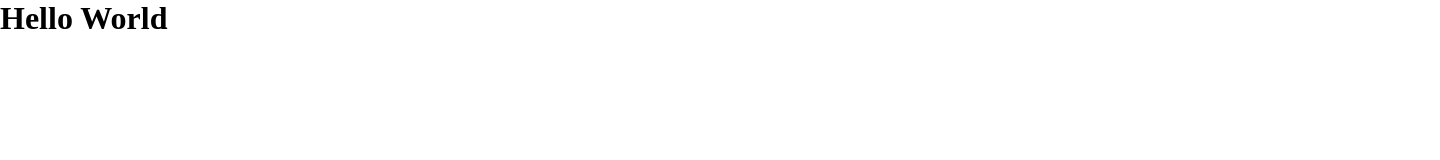
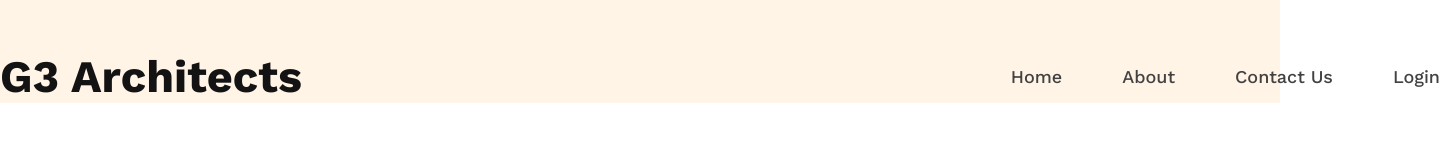
Before and after one commit to khandaker-md-yasin-arafat/g3_architects, a plain HTML site: page index.html in a window 1280 px wide. Shown: the whole page, 1440 px wide, since content can reach past the window. Drawn offline with nearby package versions, Linux system fonts and the light colour scheme.

Commit message:
navbar added

```diff
--- a/index.html
+++ b/index.html
@@ -8,6 +8,22 @@
     <link rel="stylesheet" href="styles/style.css">
 </head>
 <body>
-    <h1>Hello World</h1>
+    <!-- header start -->
+    <header class="header">
+        <nav class="navbar container">
+            <div class="navbar-logo">
+                <h2>G3 Architects</h2>
+            </div>
+            <div class="navbar-menu">
+                <ul>
+                    <li><a href="">Home</a></li>
+                    <li><a href="">About</a></li>
+                    <li><a href="">Contact Us</a></li>
+                    <li><a href="">Login</a></li>
+                </ul>
+            </div>
+        </nav>
+    </header>
+    <!-- header end -->
 </body>
 </html>
--- a/styles/style.css
+++ b/styles/style.css
@@ -1,5 +1,53 @@
+/* google font */
+@import url('https://fonts.googleapis.com/css2?family=Work+Sans:wght@400;500;700&display=swap');
+
 /* common styles and utilities */
-*{
+* {
     margin: 0;
     padding: 0;
+    list-style: none;
+    text-decoration: none;
 }
+
+body {
+    font-family: 'Work Sans', sans-serif;
+}
+
+.container {
+    width: 1440px;
+    margin: 0 auto;
+}
+
+/* header styles */
+header {
+    background-color: rgba(255, 144, 14, 0.1);
+}
+
+.navbar {
+    display: flex;
+    justify-content: space-between;
+    align-items: center;
+    padding-top: 50px;
+}
+
+.navbar-logo {}
+
+.navbar-logo h2 {
+    font-weight: 700;
+    font-size: 45px;
+    color: #131313;
+}
+
+.navbar-menu ul {
+    display: flex;
+}
+
+.navbar-menu ul li {
+    margin-left: 60px;
+}
+
+.navbar-menu ul li a {
+    font-weight: 500;
+    font-size: 18px;
+    color: #424242;
+}
```
